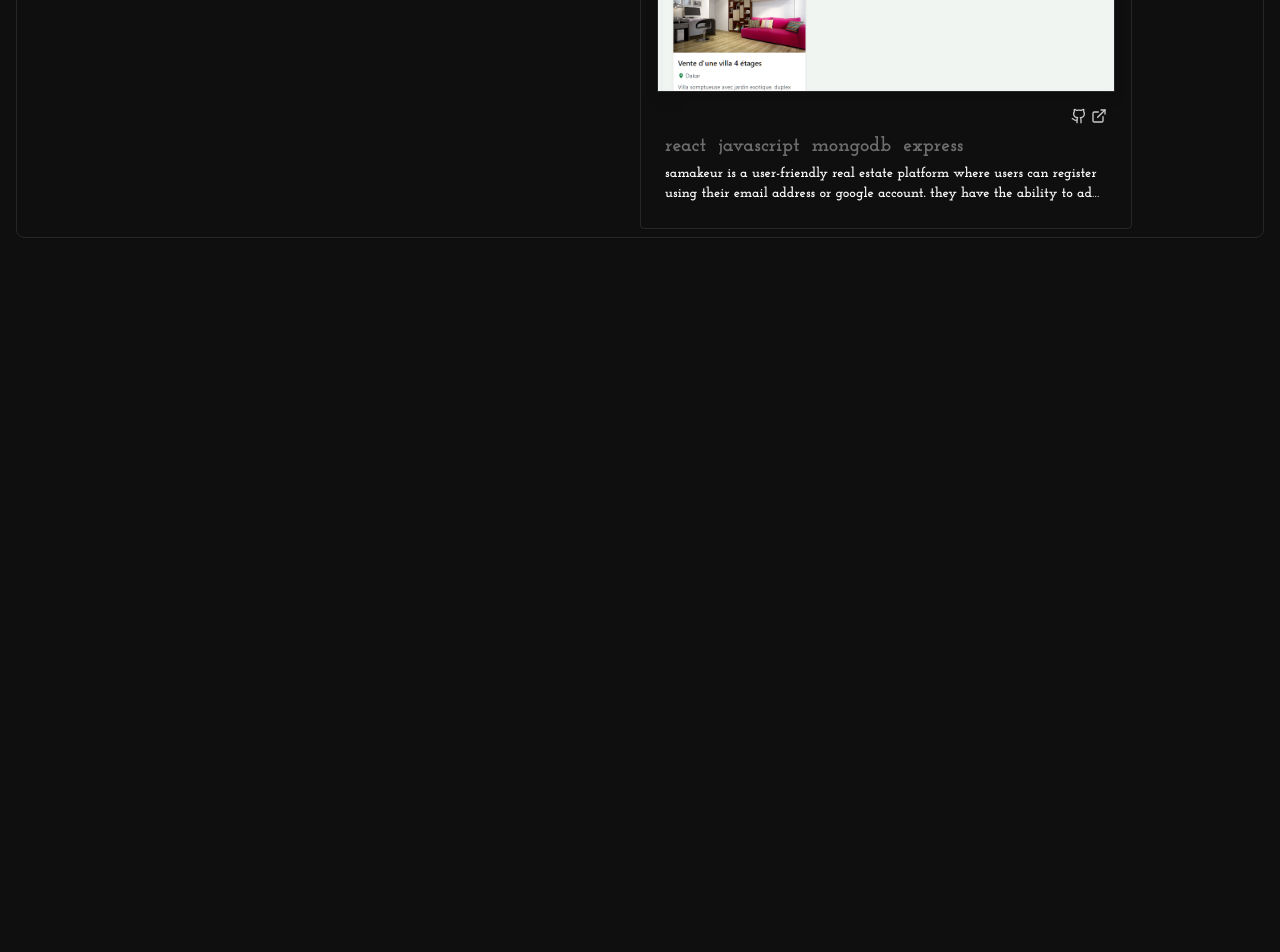
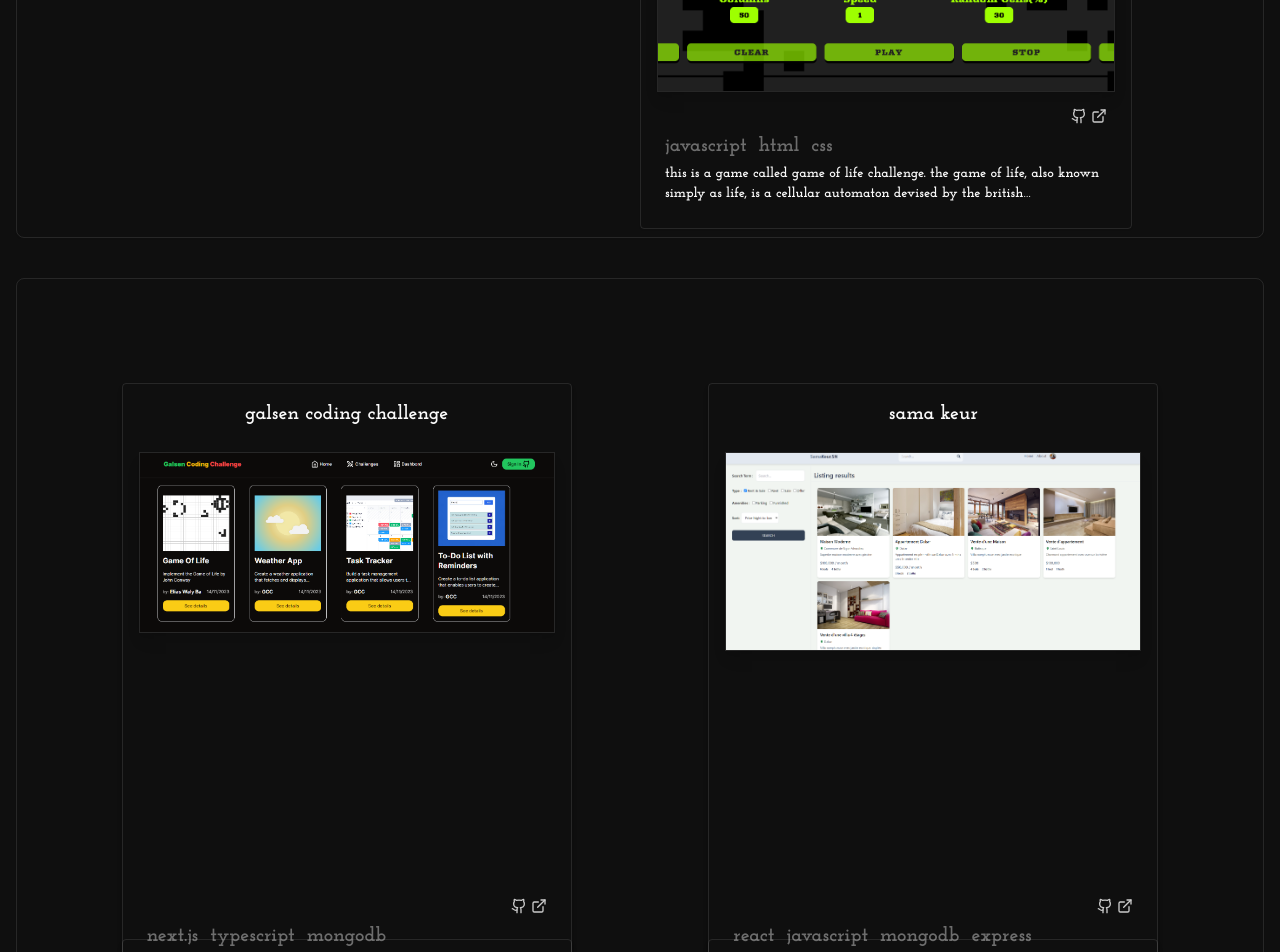
Before and after one commit to modouaicha023/modouaicha023, a Next.js app: page / in a window 1280 px wide. Shown: the part 480-1432 px from the top of the page. Before the commit the page ends 800 px from the top, so only its background shows below. Built offline with nearby package versions, Linux system fonts and the light colour scheme.

Commit message:
feat: Add ProjectSection component to Home page

```diff
--- a/src/app/api/data.jsx
+++ b/src/app/api/data.jsx
@@ -66,11 +66,20 @@ export const projects = [
   {
     name: "Sama Car",
     image: samaCar,
-    stack: ["React", "JavaScript", "Tailwind CSS"],
+    stack: ["React", "Tailwind CSS"],
     description:
-      "Sama Car is a landing page for a car business. It is a React application built with JavaScript and styled using Tailwind CSS. The landing page aims to showcase the car business and its offerings to potential customers in an engaging and visually appealing manner.",
+      "Sama Car is a landing page for a car business. It is a React application, styled using Tailwind CSS. The landing page aims to showcase the car business and its offerings to potential customers in an engaging and visually appealing manner.",
     url: "https://sama-car.vercel.app",
     githubUrl: "https://github.com/modouaicha023/sama-car",
+  },
+  {
+    name: "Sen Coffee",
+    image: samaCar,
+    stack: ["React", "Tailwind CSS"],
+    description:
+      "Sen Coffee is a homepage for a coffee shop. It is a React application styled with Tailwind CSS. The purpose of this homepage is to present the coffee business and its products in an attractive and visually appealing way to potential customers.",
+    url: "https://sen-coffee.netlify.app/",
+    githubUrl: "https://github.com/modouaicha023/sen-coffee",
   },
   {
     name: "Sama Contacts",
@@ -78,7 +87,7 @@ export const projects = [
     stack: ["PHP", "JavaScript", "MySQL", "ajax"],
     description:
       "The Contacts Management System is a web application that allows users to manage their contacts. It provides functionalities such as adding new contacts, editing existing ones, and categorizing contacts into different categories.",
-    url: "https://sama-contacts.000webhostapp.com",
+    url: "https://github.com/modouaicha023/sama-contacts",
     githubUrl: "https://github.com/modouaicha023/sama-contacts",
   },
   {
--- a/src/app/page.jsx
+++ b/src/app/page.jsx
@@ -2,6 +2,7 @@
 import Container from "@/components/ui/utils/Container";
 import seoConfig from "@/seo.config";
 import HeroSection from "@/components/HeroSection";
+import ProjectSection from "@/components/ProjectSection";
 
 const metadata = {
   title: "Home | Modou Aicha Diop Portfolio",
@@ -25,6 +26,7 @@ export default function Home() {
     <Container>
       <div className="flex flex-col items-center justify-center gap-10">
         <HeroSection />
+        <ProjectSection />
       </div>
     </Container>
   );
--- a/src/components/ProjectSection.jsx
+++ b/src/components/ProjectSection.jsx
@@ -1,102 +1,28 @@
-"use client"
-import React from 'react'
+"use client";
+import React from "react";
 import { projects } from "@/app/api/data";
-import { useEffect, useState } from "react";
 import Section from "@/components/ui/utils/Section";
-import Image from "next/image";
-import { Github, ExternalLink } from "lucide-react";
-import Link from "next/link";
-import { Josefin_Slab } from "next/font/google";
-
-
-const josefinSlab = Josefin_Slab({
-    weight: "700",
-    subsets: ["latin"],
-    display: "swap",
-});
+import ProjectItem from "./ProjectItem";
 
 export default function ProjectSection() {
-    const [currentProject, setCurrentProject] = useState(null);
+  //   const [currentProject, setCurrentProject] = useState(null);
 
-    useEffect(() => {
-        const randomizeProject = () => {
-            const randomIndex = Math.floor(Math.random() * projects.length);
-            setCurrentProject(projects[randomIndex]);
-        };
-        randomizeProject();
-        const intervalId = setInterval(randomizeProject, 5000);
-        return () => clearInterval(intervalId);
-    }, []);
-    return (
-        <Section>
-            <div
-                className={`${josefinSlab.className} flex flex-col  bkpgrid:grid   bkpgrid:grid-rows-6 bkpgrid:grid-cols-10 bkpgrid:w-full bkpgrid:h-full  `}>
-                <div className="self-center my-20 bkpgrid:my-0  min-h-[330px]  bkpgrid:row-start-2 bkpgrid:row-end-5 bkpgrid:col-start-2 bkpgrid:col-end-5 rounded  min-w-[250px] px-10 bkpgrid:px-0  bkpgrid:max-w-none  flex flex-col gap-4 p-2 items-center">
-                    <div className=" min-w-[250px]  flex flex-col  gap-6 ">
-                        <h2 className="text-5xl text-center bkpgrid:text-left">
-                            Modou&apos;s playground?
-                        </h2>
-                        <div className="text-base text-justify rounded-md ">
-                            I&apos;m a software developer currently immersed in crafting a
-                            personal project — an baker management app. <br />
-                            My primary focus revolves around mastering JavaScript and its
-                            surrounding technologies. <br />
-                            Aspiring to become a software engineer , I&apos;m passionate
-                            about beautiful user interfaces and curious about robust
-                            engineering solutions . <br />
-                            Wishing to improve my skills, I enjoy learning from others and I
-                            am constantly looking for opportunities to elevate my abilities.
-                        </div>
-                    </div>
-                    <Link
-                        href={"/projects"}
-                        className="flex items-center justify-center">
-                        <button className=" w-full text-xl font-extrabold text-center cursor-pointer group relative  px-8 py-4 bg-black text-[#f1f1f1] rounded-3xl hover:bg-opacity-90 hover:text-opacity-80  transition  shadow-md ">
-                            See Projects
-                        </button>
-                    </Link>
-                </div>
-
-                {currentProject && (
-                    <div className="flex-grow min-h-fit max-h-[450px] bkpgrid:row-start-2 bkpgrid:row-end-6 bkpgrid:col-start-6 bkpgrid:col-end-10 border border-white border-opacity-10 rounded min-w-[250px] flex flex-col gap-4 p-2 shadow-sm">
-                        <div className="min-w-[250px] h-full flex flex-col gap-6 p-2">
-                            <h2 className="text-xl text-center">{currentProject.name}</h2>
-                            <div className="w-full h-full min-h-[250px] p-4 relative">
-                                <Image
-                                    src={currentProject.image}
-                                    className=" w-10/12 absolute border border-white border-opacity-10 object-cover shadow-lg"
-                                    fill
-                                    alt="Project image"
-                                />
-                            </div>
-                        </div>
-
-                        <div className="w-full  p-4 flex flex-col gap-1">
-                            <div className="flex  gap-x-2 relative">
-                                <div className="text-xl flex gap-3 truncate line-clamp-1  ">
-                                    {currentProject.stack.map((tech, index) => (
-                                        <span key={index} className="opacity-40">
-                                            {tech}
-                                        </span>
-                                    ))}
-                                </div>
-                                <div className="self-end flex gap-1 w-fit absolute right-0 -top-6 opacity-80">
-                                    <Link href={currentProject.githubUrl} target="_blank">
-                                        <Github size={16} />
-                                    </Link>
-                                    <Link href={currentProject.url} target="_blank">
-                                        <ExternalLink size={16} />
-                                    </Link>
-                                </div>
-                            </div>
-
-                            <div className="font-light text-sm text-opacity-40 line-clamp-2">
-                                {currentProject.description}
-                            </div>
-                        </div>
-                    </div>
-                )}
-            </div>
-        </Section>
-    )
+  //   useEffect(() => {
+  //     const randomizeProject = () => {
+  //       const randomIndex = Math.floor(Math.random() * projects.length);
+  //       setCurrentProject(projects[randomIndex]);
+  //     };
+  //     randomizeProject();
+  //     const intervalId = setInterval(randomizeProject, 5000);
+  //     return () => clearInterval(intervalId);
+  //   }, []);
+  return (
+    <Section>
+      <div className=" flex  flex-wrap justify-evenly gap-10 mt-24">
+        {projects.map((projectItem, index) => (
+          <ProjectItem key={index} project={projectItem} />
+        ))}
+      </div>
+    </Section>
+  );
 }
```
Also changed, not shown: public/images/icons8-sun.svg (added).
